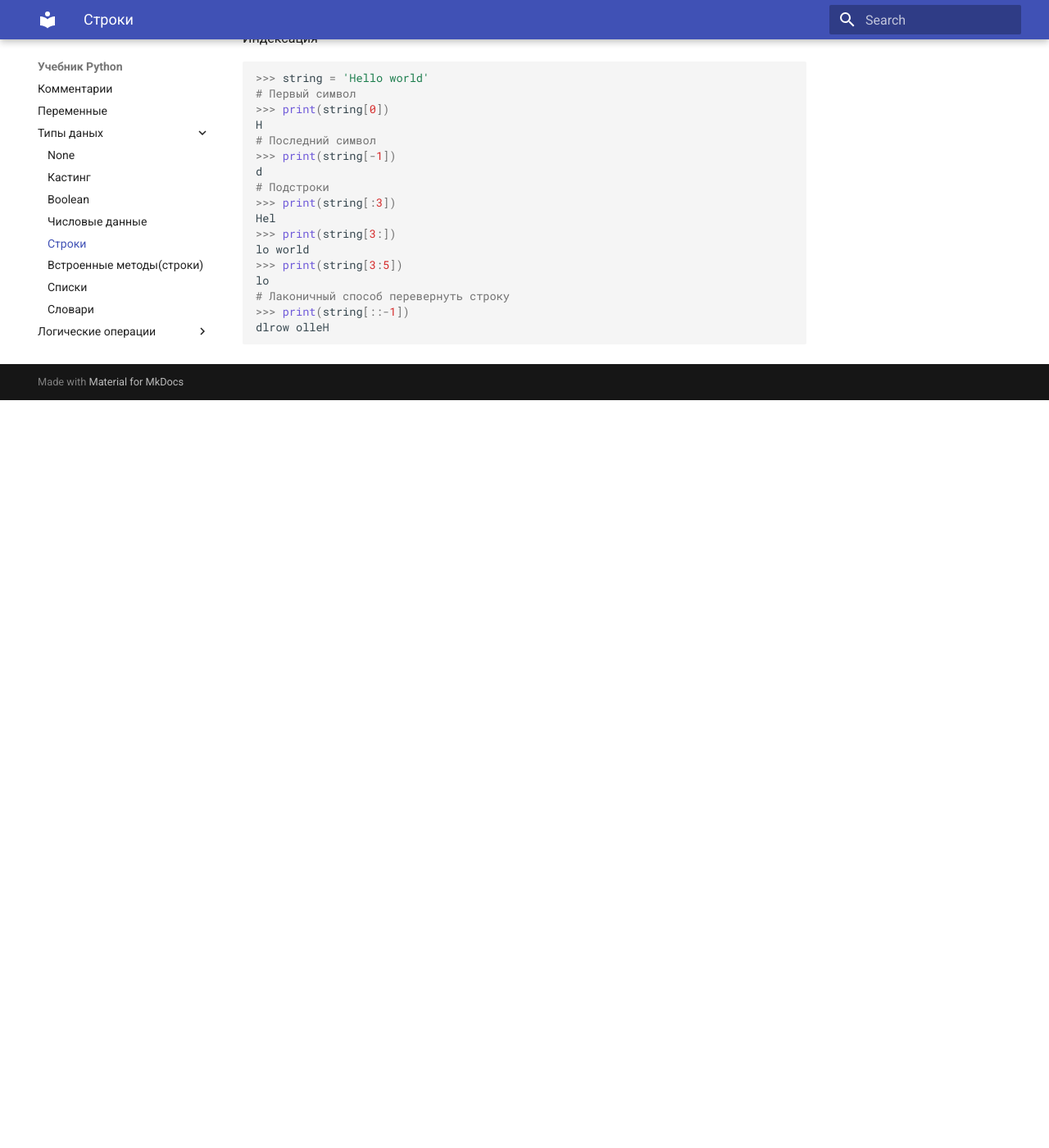
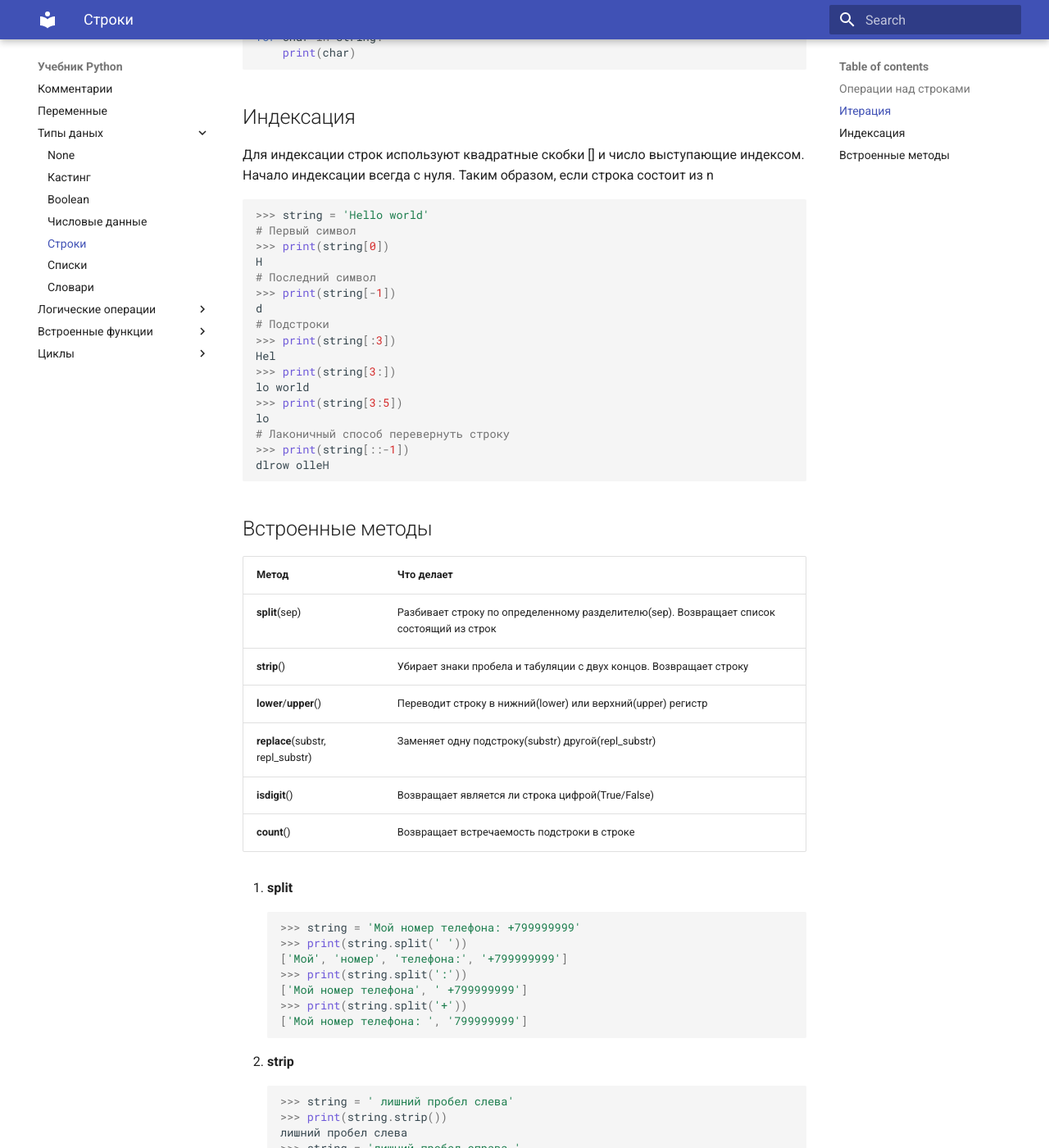
Before and after one commit to SergeyKalutsky/python-textbook.io, an MkDocs documentation site: the page built from docs/data_types/strings.md, in a window 1280 px wide and 1400 px high, scrolled down 1178 px. Shown: the whole window at 82% size. Built offline with MkDocs 1.6.1 and Material for MkDocs 9.7.7, drawn with Linux system fonts in a browser that asks for light colours; before the commit the page ends 1666 px from its top, so only the background shows below that; some of the changed text lies outside the part shown.

Commit message:
moved strings to separate chapter, some clean up and typo fix

````diff
--- a/docs/data_types/strings.md
+++ b/docs/data_types/strings.md
@@ -19,7 +19,9 @@
 ошибки не будет
 '''
 ```
-Операции над строками
+
+## Операции над строками
+
 ```py
 # Сложение
 # В результате строки "склеиваются" в одну большую строку
@@ -33,7 +35,8 @@
 >>> print('Sergey' * 4)
 SergeySergeySergeySergey
 ```
-Итерация
+
+## Итерация
 
 По строкам можно итерировать также как и по спискам:
 ```py
@@ -48,7 +51,13 @@
 for char in string:
     print(char)
 ```
-Индексация
+
+
+## Индексация
+
+Для индексации строк используют квадратные скобки [] и число выступающие индексом.
+Начало индексации всегда с нуля. Таким образом, если строка состоит из n
+
 ```py
 >>> string = 'Hello world'
 # Первый символ
@@ -68,3 +77,72 @@
 >>> print(string[::-1])
 dlrow olleH
 ```
+
+## Встроенные методы
+
+
+| Метод                            | Что делает                                                                               |
+| -------------------------------- | ---------------------------------------------------------------------------------------- |
+| **split**(sep)                   | Разбивает строку по определенному разделителю(sep). Возвращает список состоящий из строк |
+| **strip**()                      | Убирает знаки пробела и табуляции с двух концов. Возвращает строку                       |
+| **lower**/**upper**()            | Переводит строку в нижний(lower) или верхний(upper) регистр                              |
+| **replace**(substr, repl_substr) | Заменяет одну подстроку(substr) другой(repl_substr)                                      |
+| **isdigit**()                    | Возвращает является ли строка цифрой(True/False)                                         |
+| **count**()                      | Возвращает встречаемость подстроки в строке                                              |
+
+1. **split**
+```py
+>>> string = 'Мой номер телефона: +799999999'
+>>> print(string.split(' '))
+['Мой', 'номер', 'телефона:', '+799999999']
+>>> print(string.split(':'))
+['Мой номер телефона', ' +799999999']
+>>> print(string.split('+'))
+['Мой номер телефона: ', '799999999']
+```
+1. **strip**
+```py
+>>> string = ' лишний пробел слева'
+>>> print(string.strip())
+лишний пробел слева
+>>> string = 'лишний пробел справа '
+>>> print(string.strip())
+лишний пробел справа
+>>> string = '  лишний пробелы везде  '
+>>> print(string.strip())
+лишний пробелы везде
+```
+1. **lower/upper**
+```py
+>>> string = 'Буквы'
+>>> print(string.lower())
+буквы
+>>> print(string.upper())
+БУКВЫ
+```
+1. **replace**
+```py
+>>> string = 'Бук в ы'
+>>> print(string.replace(' ', ''))
+Буквы
+>>> print(string.replace('Бук', '^__^'))
+^__^ в ы
+```
+1. **isdigit**
+```py
+>>> print('45'.isdigit())
+True
+>>> print('45.5'.isdigit())
+False
+>>> print('Hello'.isdigit())
+False
+```
+1. **count**
+```py
+print('HHHHhhho'.count('h'))
+3
+print('HHHHhhho'.count('HH'))
+2
+print('HHHHhhho'.count('O'))
+0
+```
--- a/mkdocs.yml
+++ b/mkdocs.yml
@@ -8,7 +8,6 @@
       - Boolean: data_types/boolean.md
       - Числовые данные: data_types/numbers.md
       - Строки: data_types/strings.md
-      - Встроенные методы(строки): data_types/strings_methods.md
       - Списки: data_types/lists.md
       - Словари: data_types/dicts.md
   - Логические операции:
````
Also changed, not shown: docs/built_ins/len.md (+1 -1 lines), docs/data_types/dicts.md (+12 -12 lines), docs/data_types/strings_methods.md (deleted, +0 -58 lines), docs/logic/and_or.md (+15 -2 lines).
